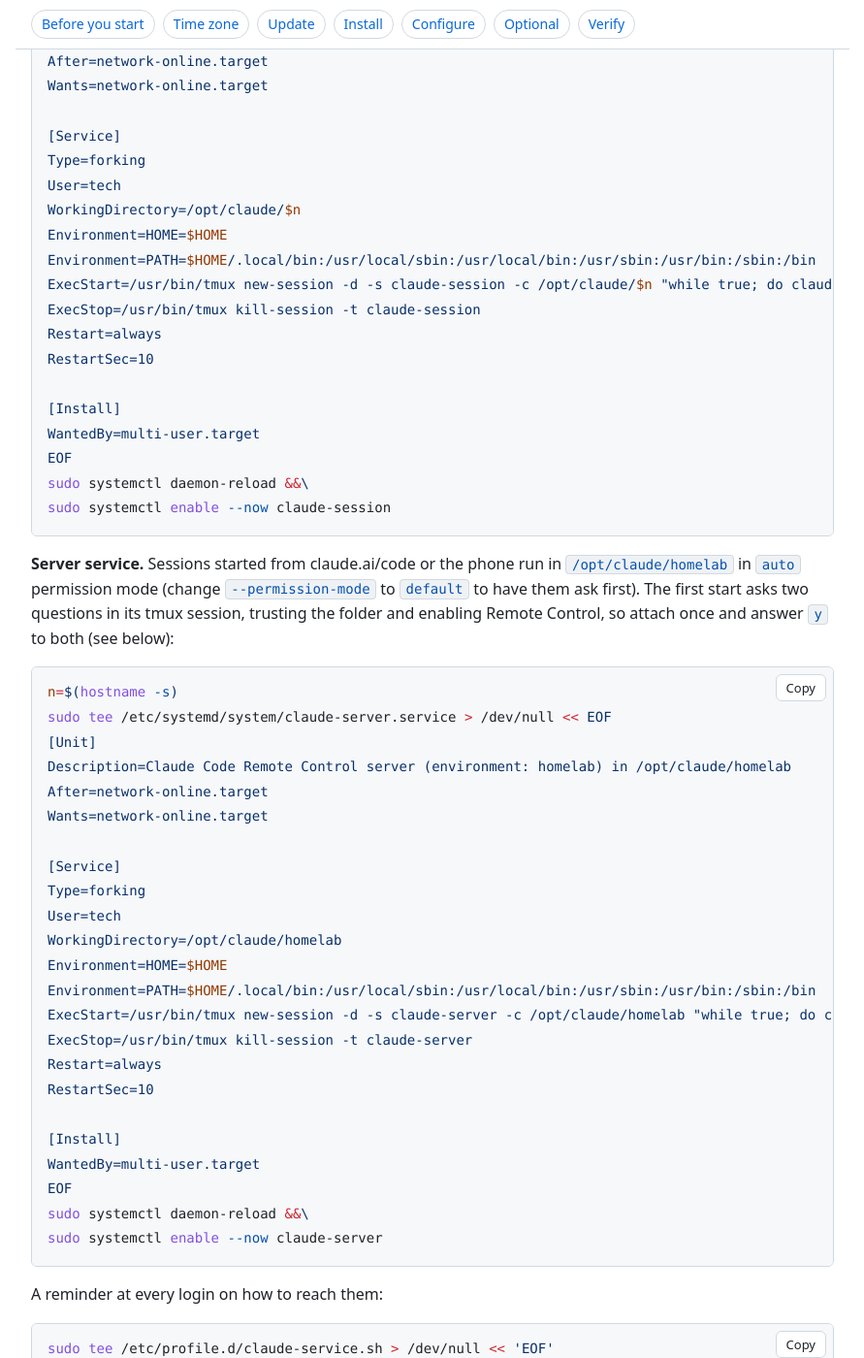
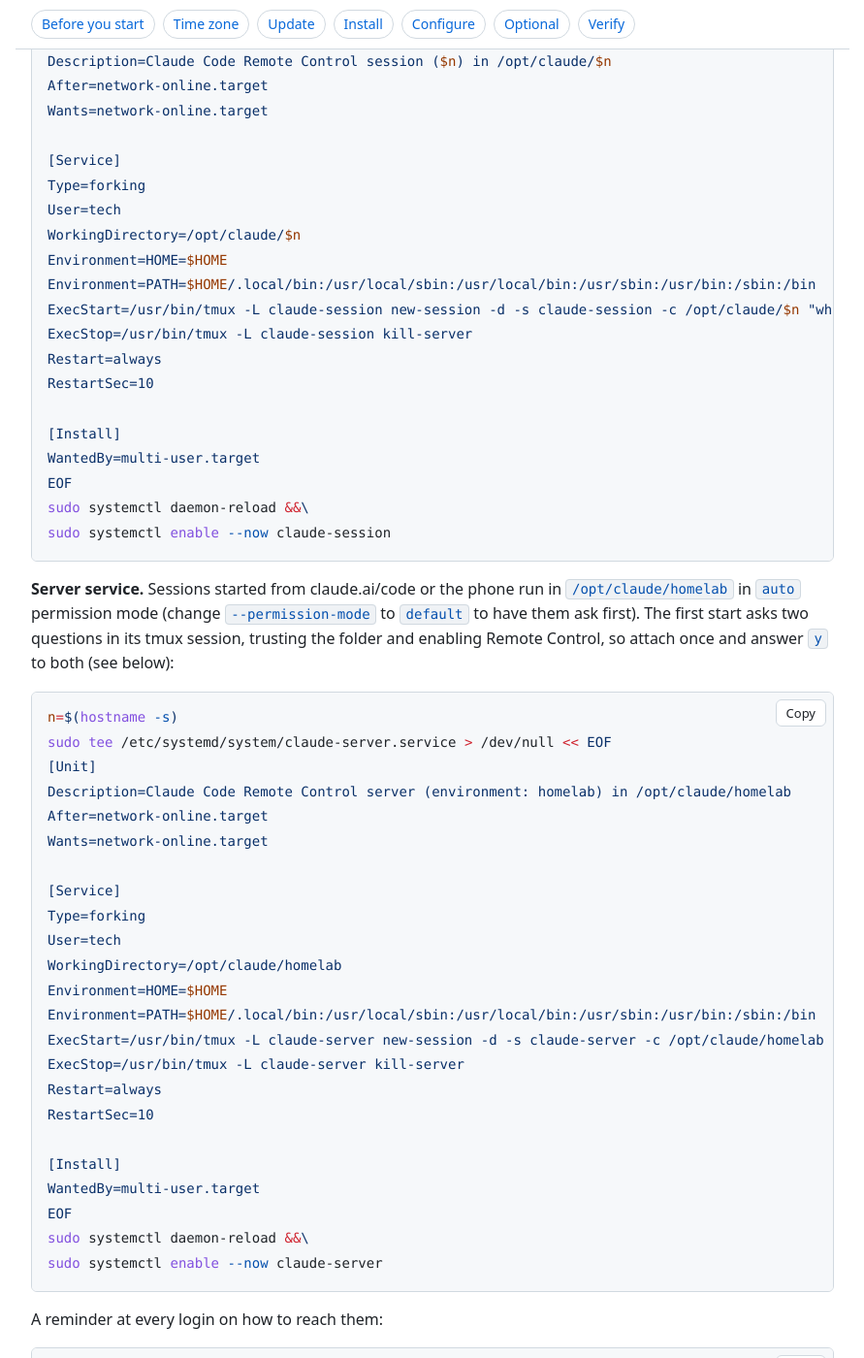
Before and after one commit to leewiscovitch/wiscovitch-install, a Jekyll site: the page built from cachyos.md, in a window 1280 px wide and 1400 px high, scrolled down 5407 px. Shown: the whole window at 97% size, without its empty margins (194-1085 px from the left). Built offline with Jekyll 4.4.1, drawn with Linux system fonts in a browser that asks for light colours; some of the changed text lies outside the part shown.

Commit message:
Claude services: a separate tmux server per service (tmux -L <service>)
With one shared tmux server, the second service's 'tmux new-session -d' only added a
session to the first service's server and exited, so systemd saw no process of its
own and restarted it in a loop. Found running both on wiscopronode1.

Co-Authored-By: Claude Opus 5.5 <noreply@anthropic.com>

````diff
--- a/_includes/claude-service.md
+++ b/_includes/claude-service.md
@@ -1,7 +1,7 @@
 {%- assign pm = site.data.pm[page.pm] -%}
 ### Claude Code as a service
 
-Keeps [Claude Code](https://code.claude.com/docs) running as `{{ site.user }}` from boot (nobody needs to sign in) and reachable from the Claude desktop app, claude.ai/code and the phone app through **Remote Control**. Claude runs inside a detached `tmux` session, because it needs a terminal that systemd doesn't provide, so you can also attach to it over SSH. Each service works in its own folder under `/opt/claude/`: Claude never remembers folder trust for a home folder, and keeps conversation history per folder. Tested on Ubuntu Desktop 26.04.
+Keeps [Claude Code](https://code.claude.com/docs) running as `{{ site.user }}` from boot (nobody needs to sign in) and reachable from the Claude desktop app, claude.ai/code and the phone app through **Remote Control**. Claude runs inside a detached `tmux` session, because it needs a terminal that systemd doesn't provide, so you can also attach to it over SSH. Each service has its own tmux server (`tmux -L <service>`), so the two never interfere. Each service works in its own folder under `/opt/claude/`: Claude never remembers folder trust for a home folder, and keeps conversation history per folder. Tested on Ubuntu Desktop 26.04.
 
 There are two services. Pick either, or run both side by side:
 
@@ -53,8 +53,8 @@ User={{ site.user }}
 WorkingDirectory=/opt/claude/$n
 Environment=HOME=$HOME
 Environment=PATH=$HOME/.local/bin:/usr/local/sbin:/usr/local/bin:/usr/sbin:/usr/bin:/sbin:/bin
-ExecStart=/usr/bin/tmux new-session -d -s claude-session -c /opt/claude/$n "while true; do claude --continue --remote-control $n || claude --remote-control $n; sleep 5; done"
-ExecStop=/usr/bin/tmux kill-session -t claude-session
+ExecStart=/usr/bin/tmux -L claude-session new-session -d -s claude-session -c /opt/claude/$n "while true; do claude --continue --remote-control $n || claude --remote-control $n; sleep 5; done"
+ExecStop=/usr/bin/tmux -L claude-session kill-server
 Restart=always
 RestartSec=10
 
@@ -81,8 +81,8 @@ User={{ site.user }}
 WorkingDirectory=/opt/claude/homelab
 Environment=HOME=$HOME
 Environment=PATH=$HOME/.local/bin:/usr/local/sbin:/usr/local/bin:/usr/sbin:/usr/bin:/sbin:/bin
-ExecStart=/usr/bin/tmux new-session -d -s claude-server -c /opt/claude/homelab "while true; do claude remote-control --name $n --spawn same-dir --capacity 4 --permission-mode auto; sleep 5; done"
-ExecStop=/usr/bin/tmux kill-session -t claude-server
+ExecStart=/usr/bin/tmux -L claude-server new-session -d -s claude-server -c /opt/claude/homelab "while true; do claude remote-control --name $n --spawn same-dir --capacity 4 --permission-mode auto; sleep 5; done"
+ExecStop=/usr/bin/tmux -L claude-server kill-server
 Restart=always
 RestartSec=10
 
@@ -100,7 +100,7 @@ sudo tee /etc/profile.d/claude-service.sh > /dev/null << 'EOF'
 for s in claude-session claude-server; do
   systemctl is-enabled --quiet $s 2>/dev/null || continue
   systemctl is-active --quiet $s || echo "$s.service is NOT running (systemctl status $s)"
-  echo "Claude Code $s: as {{ site.user }}, attach with \`tmux attach -t $s\`, detach with Ctrl+b then d."
+  echo "Claude Code $s: as {{ site.user }}, attach with \`tmux -L $s attach\`, detach with Ctrl+b then d."
 done
 EOF
 ```
@@ -109,11 +109,11 @@ Check whichever you set up:
 
 ```bash
 systemctl is-active claude-session claude-server   # active (one line per service)
-tmux capture-pane -p -t claude-session | grep -o 'rc active'   # rc active (Remote Control, in the status bar)
-tmux capture-pane -p -t claude-server | grep -o 'Connected · homelab'   # Connected · homelab
+tmux -L claude-session capture-pane -p | grep -o 'rc active'   # rc active (Remote Control, in the status bar)
+tmux -L claude-server capture-pane -p | grep -o 'Connected · homelab'   # Connected · homelab
 ```
 
-Inside a tmux session, don't use `/exit` (the loop just starts Claude again); detach instead. A one-time dialog (like a "try the new renderer" offer) can wait on screen after an update: attach and answer it. Sessions use the permission mode set for them (the session service: this account's setting); with passwordless sudo, a remote message can change the whole system, so choose the mode deliberately.
+To attach: `tmux -L claude-session attach` or `tmux -L claude-server attach`; detach with Ctrl+b then d. Inside, don't use `/exit` (the loop just starts Claude again); detach instead. A one-time dialog (like a "try the new renderer" offer) can wait on screen after an update: attach and answer it. Sessions use the permission mode set for them (the session service: this account's setting); with passwordless sudo, a remote message can change the whole system, so choose the mode deliberately.
 
 **Optional: new sessions from the desktop app over SSH.** The desktop app's **New** button can't start sessions through either service. To start fresh ones from it, add this machine as an SSH environment in the app (**New → environment picker → + New environment**) with this host, user `{{ site.user }}`, a key the machine trusts (any key on your GitHub account, see [SSH keys]({{ '/ssh/' | relative_url }})), and a folder of its own:
 
````
Also changed, not shown: 1 other file.
